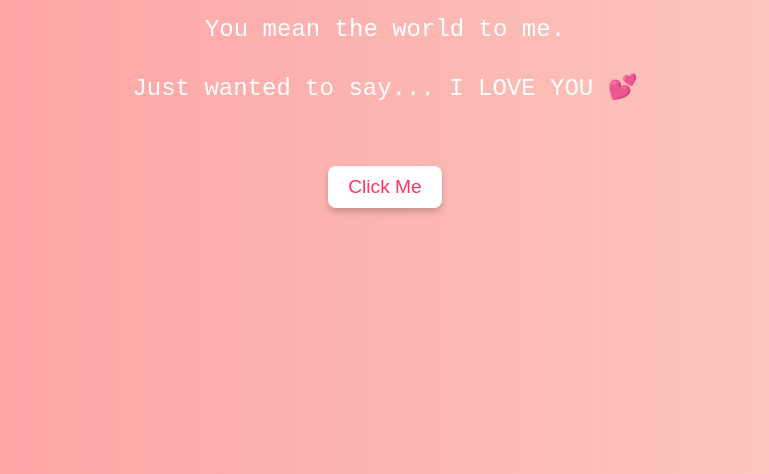
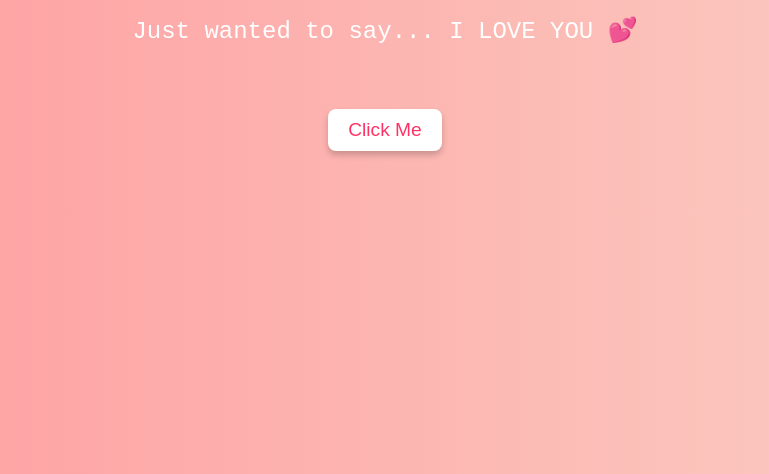
Before and after one commit to aswaalj/Surprise.github.io, a plain HTML site: page Index.html in a window 1280 px wide. Shown: the part 326-800 px from the top of the page, without its empty margins (255-1024 px from the left). Drawn offline with Linux system fonts and the light colour scheme.

Commit message:
Update Index.html

```diff
--- a/Index.html
+++ b/Index.html
@@ -64,7 +64,6 @@
 <body>
   <div class="heart">❤️</div>
   <h1>Hey Love!</h1>
-  <p>You mean the world to me.</p>
   <p>Just wanted to say... I LOVE YOU 💕</p>
   <button class="button" onclick="alert('You are my everything! 💖')">Click Me</button>
 </body>
```
